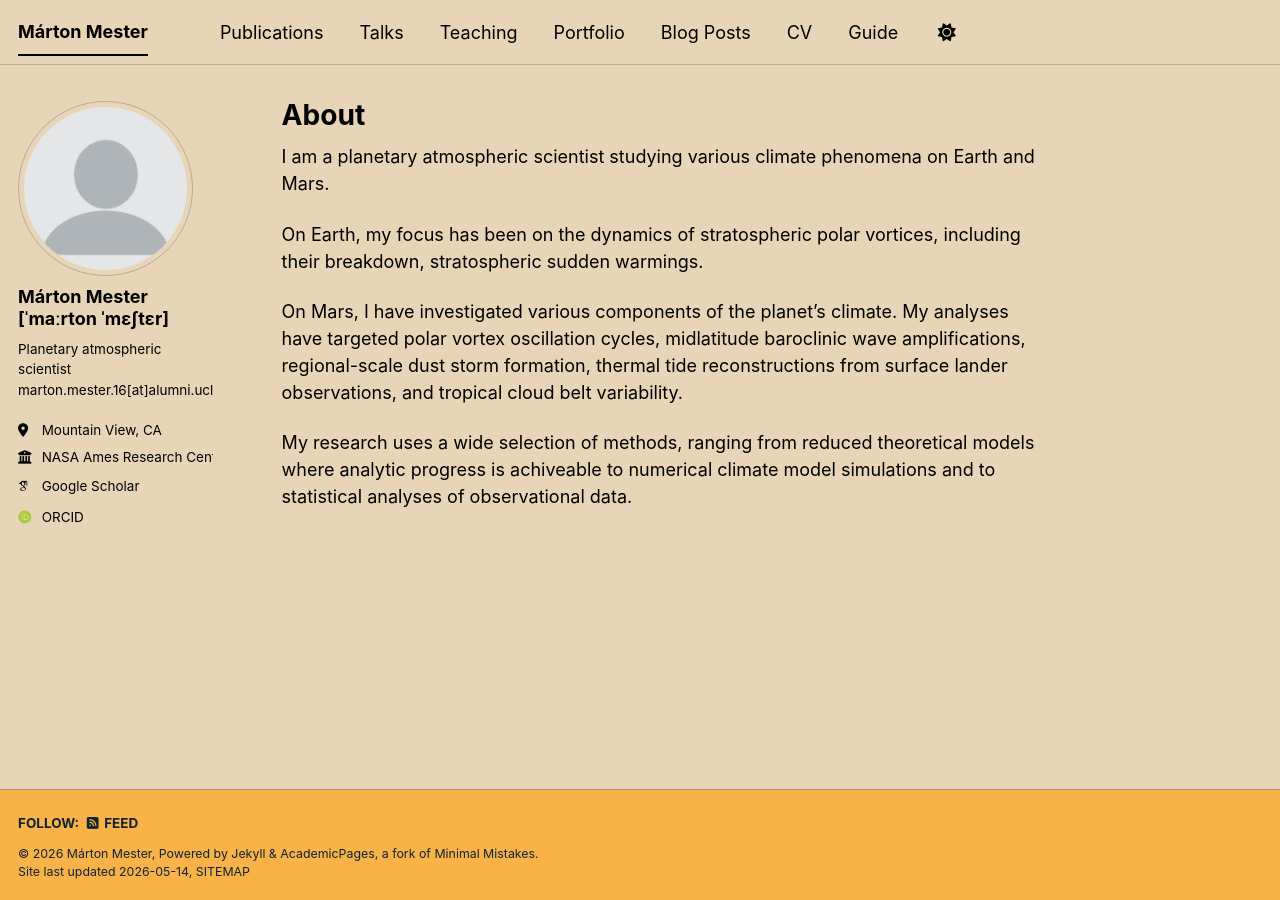
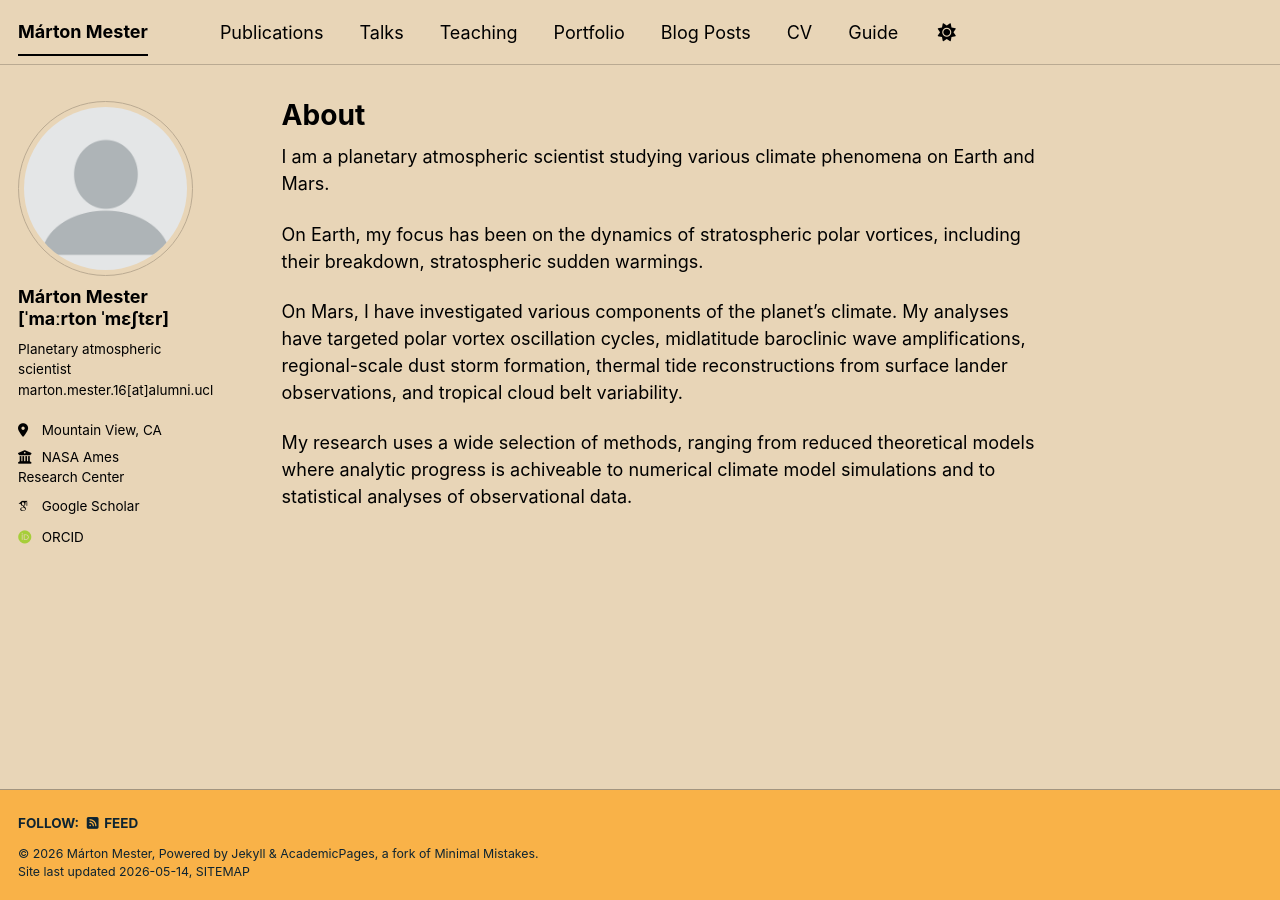
Before and after one commit to thengc6369/thengc6369.github.io, a Jekyll site: the page built from _pages/about.md, in a window 1280 px wide. Built offline with Jekyll 4.4.1, drawn with Linux system fonts in a browser that asks for light colours; some web fonts are replaced; a script bundle is joined from its source files by our own code; library files that are not in the unit come from our copies.

```diff
--- a/_config.yml
+++ b/_config.yml
@@ -27,7 +27,7 @@ author:
   pronouns         : # example: "he/him"
   bio              : "Planetary atmospheric scientist <br> marton.mester.16[at]alumni.ucl.ac.uk"
   location         : "Mountain View, CA"
-  employer         : "NASA Ames Research Center"
+  employer         : "NASA Ames <br> Research Center"
   uri              : # URL
 
   # Academic websites
```
